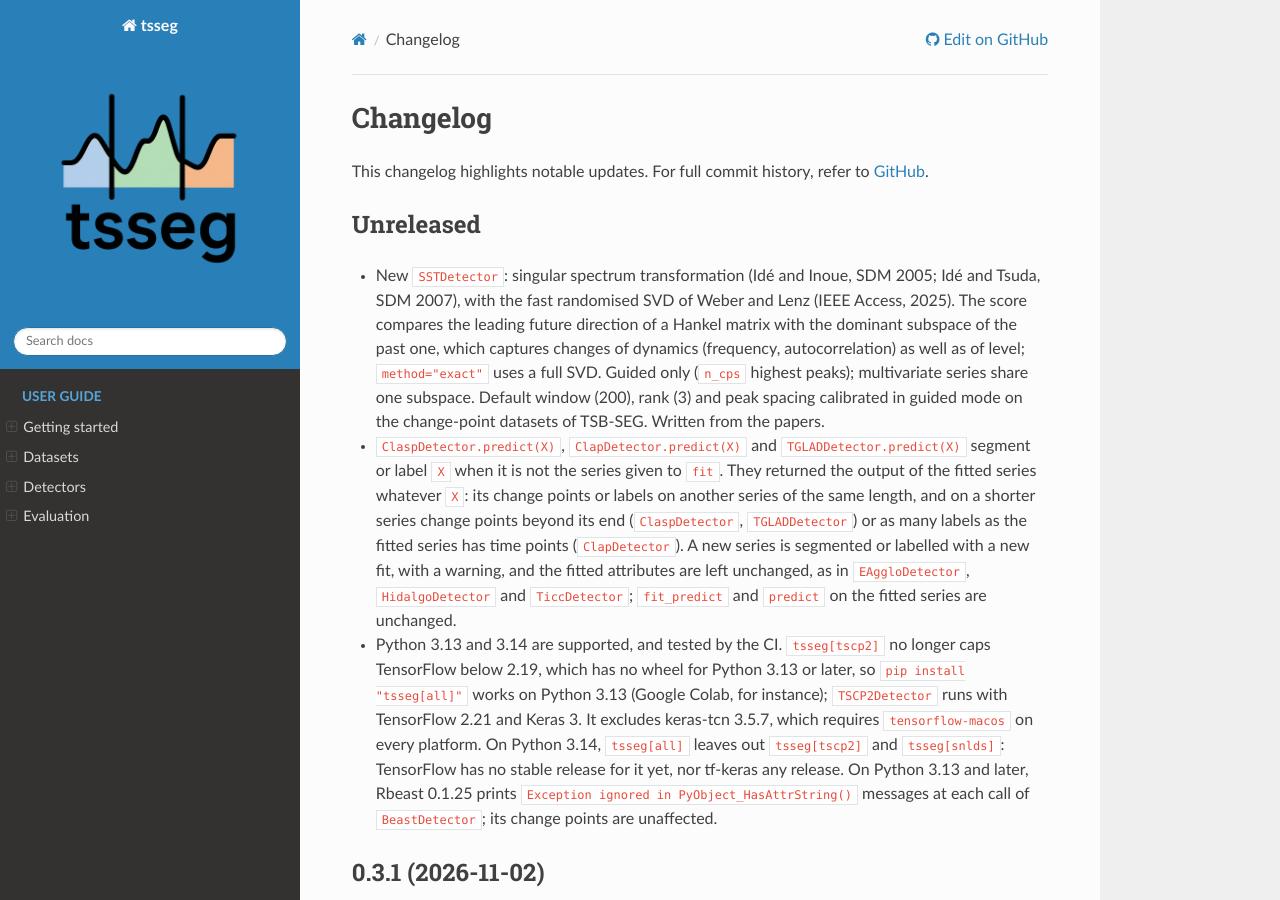
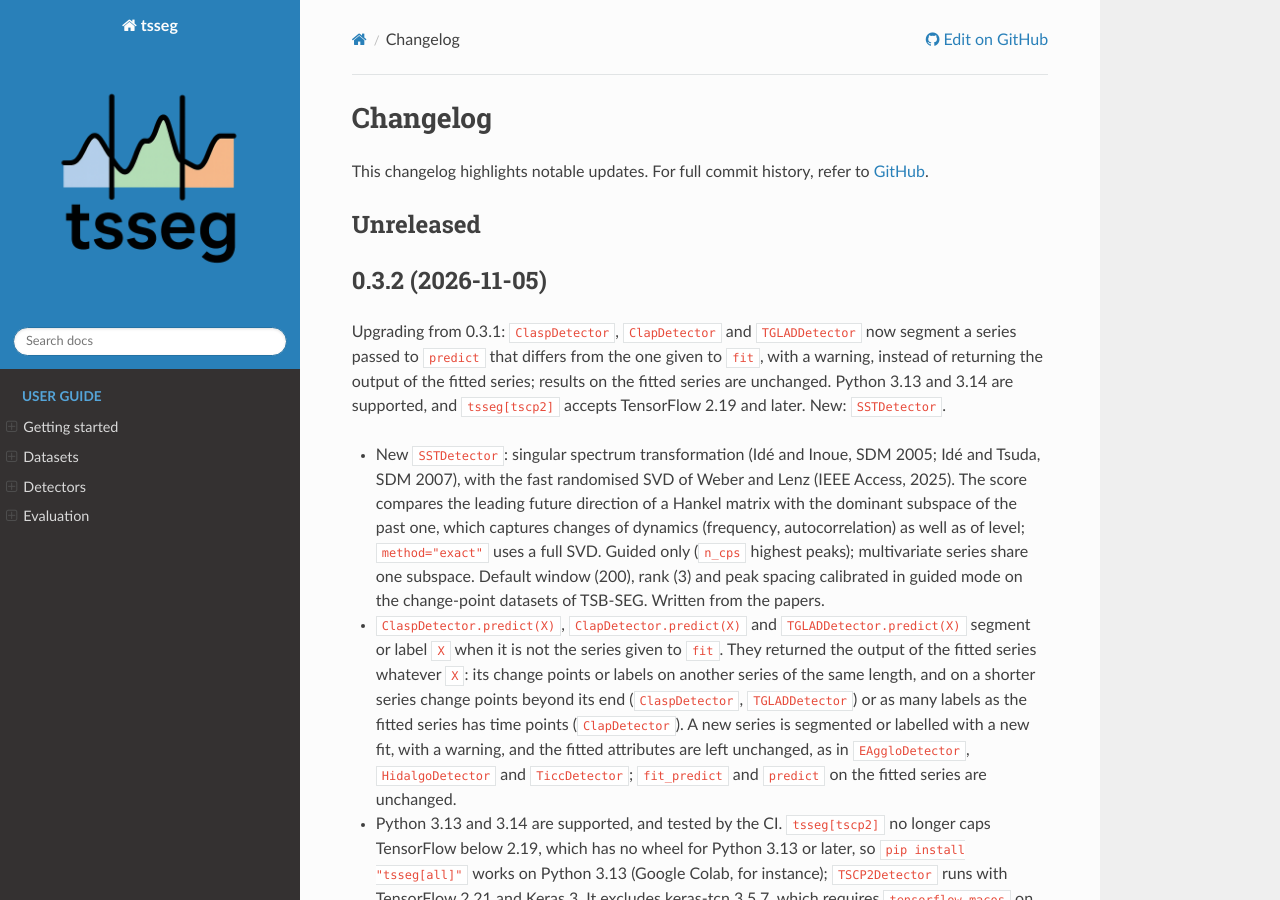
Before and after one commit to fchavelli/tsseg, a Sphinx documentation site: the page built from docs/changelog.rst, in a window 1280 px wide and 900 px high. Built offline with Sphinx 7.4.7 and the Read the Docs theme 3.1.0, drawn with Linux system fonts in a browser that asks for light colours; pages that are not in the unit, such as notebooks, are missing from menus.

Commit message:
release: 0.3.2
Version 0.3.2 in pyproject.toml, tsseg.__version__ and CITATION.cff; the
Unreleased entries of the changelog become those of 0.3.2, with an upgrade
note.

```diff
--- a/docs/changelog.rst
+++ b/docs/changelog.rst
@@ -10,6 +10,16 @@ This changelog highlights notable updates. For full commit history, refer to
 
 Unreleased
 ----------
+
+0.3.2 (2026-11-05)
+------------------
+
+Upgrading from 0.3.1: ``ClaspDetector``, ``ClapDetector`` and
+``TGLADDetector`` now segment a series passed to ``predict`` that differs from
+the one given to ``fit``, with a warning, instead of returning the output of the
+fitted series; results on the fitted series are unchanged. Python 3.13 and 3.14
+are supported, and ``tsseg[tscp2]`` accepts TensorFlow 2.19 and later. New:
+``SSTDetector``.
 
 * New ``SSTDetector``: singular spectrum transformation (Idé and Inoue, SDM
   2005; Idé and Tsuda, SDM 2007), with the fast randomised SVD of Weber and
--- a/pyproject.toml
+++ b/pyproject.toml
@@ -4,7 +4,7 @@ build-backend = "setuptools.build_meta"
 
 [project]
 name = "tsseg"
-version = "0.3.1"
+version = "0.3.2"
 description = "A library for time series segmentation"
 readme = {file = "README.md", content-type = "text/markdown"}
 requires-python = ">=3.10"
--- a/tsseg/__init__.py
+++ b/tsseg/__init__.py
@@ -7,7 +7,7 @@ imported on first access to ``tsseg.algorithms``.
 
 from .data.datasets import load_mocap
 
-__version__ = "0.3.1"
+__version__ = "0.3.2"
 
 __all__ = ["load_mocap"]
 
```
Also changed, not shown: 1 other file.
